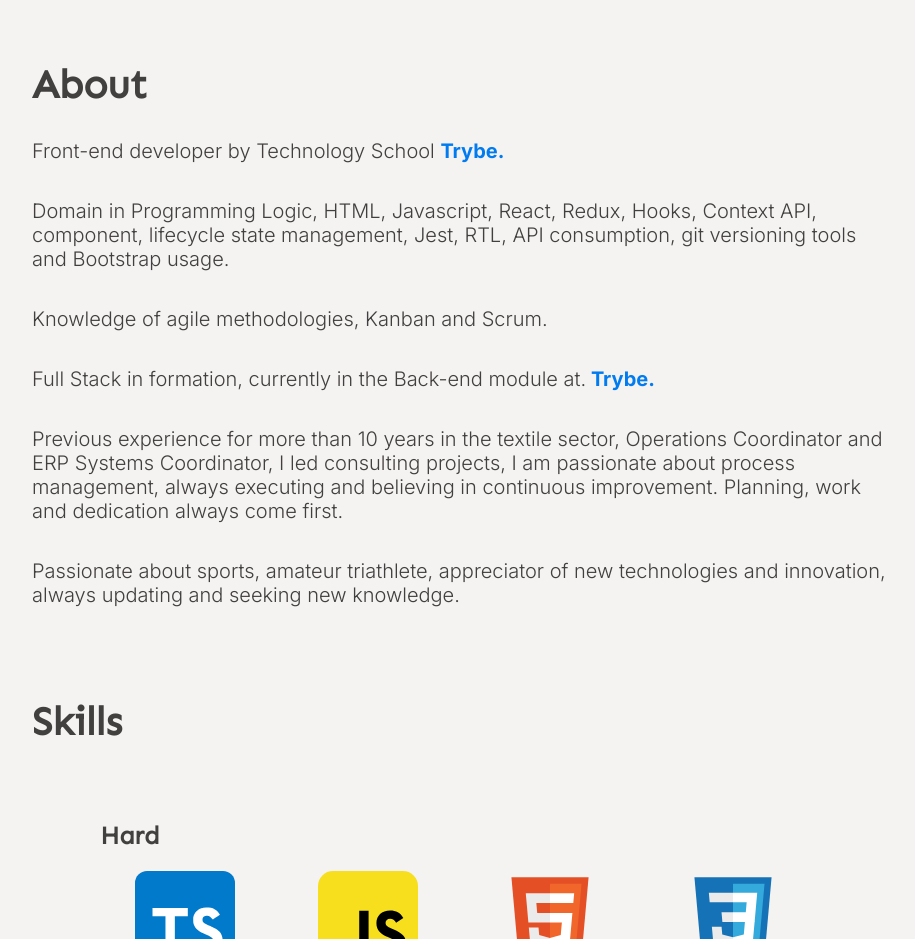
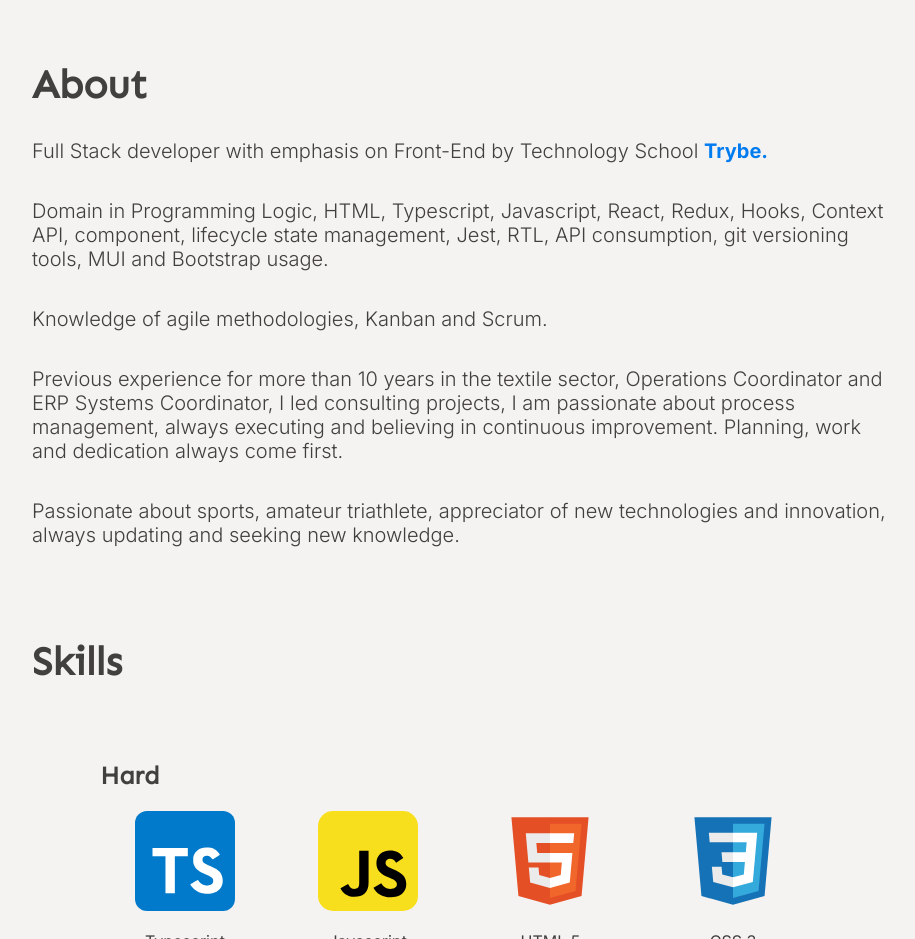
Before and after one commit to FernandoSegregio/dev, a React (Vite) app: page / in a window 1280 px wide. Shown: the part 800-1739 px from the top of the page, without its empty margins (181-1096 px from the left). Built offline with nearby package versions, Linux system fonts and the light colour scheme.

Commit message:
feat: change formation

```diff
--- a/src/components/section/SectionAbout.jsx
+++ b/src/components/section/SectionAbout.jsx
@@ -41,7 +41,7 @@ export default function SectionAbout() {
             ? languageData.about2.pt
             : languageData.about2.en}
         </p>
-        <p>
+        {/* <p>
           {language === 'pt-BR'
             ? languageData.about3.pt
             : languageData.about3.en}
@@ -54,7 +54,7 @@ export default function SectionAbout() {
 
             </strong>
           </a>
-        </p>
+        </p> */}
         <p>
           {language === 'pt-BR'
             ? languageData.about4.pt
--- a/src/support/languageData.js
+++ b/src/support/languageData.js
@@ -16,25 +16,20 @@ const languageData = {
   altFlagEUA: { pt: 'Bandeira EUA', en: 'Flag EUA' },
   altPhoto: { pt: 'Foto Fernando Segregio', en: 'Photo Fernando Segregio' },
   titleAbout: {
-    pt: 'Desenvolvedor Front-end pela ',
-    en: 'Front-end developer by ',
+    pt: 'Desenvolvedor Full Stack com ênfase em Front-End pela ',
+    en: 'Full Stack developer with emphasis on Front-End by ',
   },
   about0: { pt: 'Escola de Tecnologia', en: 'Technology School ' },
   trybe: { pt: ' Trybe', en: ' Trybe.' },
   linkTrybe: 'https://betrybe.com',
   about1: {
-    pt: 'Habilidades em Lógica de Programação, HTML, Javascript, React, Redux, Hooks, Context API, ciclo de vida do componente, gerenciamento de estado, Jest, RTL, consumo de API, ferramentas de versionamento git e utilização do Bootstrap.',
-    en: 'Domain in Programming Logic, HTML, Javascript, React, Redux, Hooks, Context API, component, lifecycle state management, Jest, RTL, API consumption, git versioning tools and Bootstrap usage.',
+    pt: 'Habilidades em Lógica de Programação, HTML, Typescript, Javascript, React, Redux, Hooks, Context API, ciclo de vida do componente, gerenciamento de estado, Jest, RTL, consumo de API, ferramentas de versionamento git, MUI e utilização do Bootstrap.',
+    en: 'Domain in Programming Logic, HTML, Typescript, Javascript, React, Redux, Hooks, Context API, component, lifecycle state management, Jest, RTL, API consumption, git versioning tools, MUI and Bootstrap usage.',
   },
 
   about2: {
     pt: 'Conhecimento em metodologias ágeis, Kanban e Scrum.',
     en: 'Knowledge of agile methodologies, Kanban and Scrum.',
-  },
-
-  about3: {
-    pt: 'Full Stack em formação, atualmente no módulo Back-end na',
-    en: 'Full Stack in formation, currently in the Back-end module at.',
   },
 
   about4: {
```
